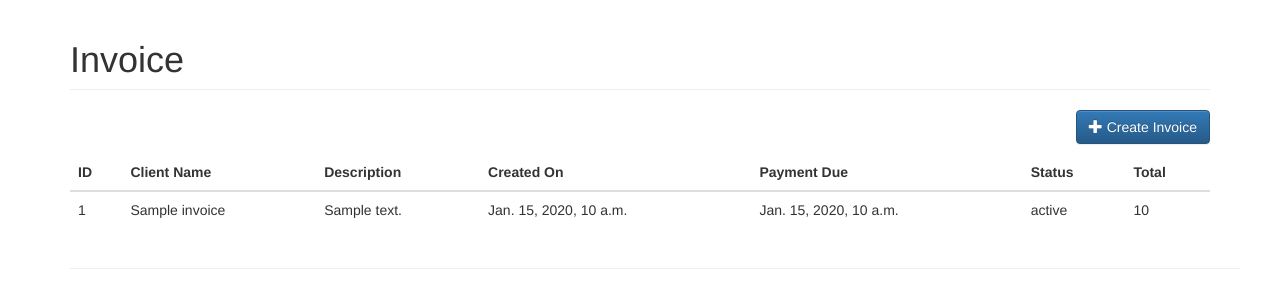
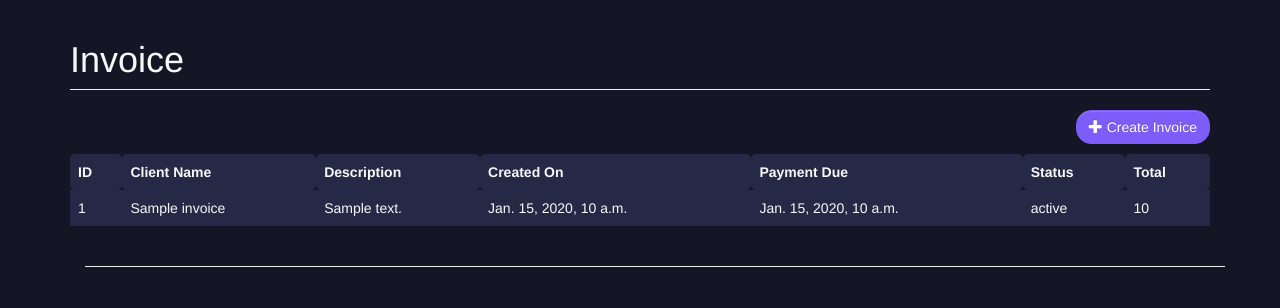
Before and after one commit to oderao/invoicing, a Django app: template invoiceapp/invoice/templates/invoice/invoice_list.html in a window 1280 px wide. Shown: the top 308 px of the page. Run offline with Django 3.2, Linux system fonts and the light colour scheme; the template is opened without the code that fills it: most values are stand-ins (such as "Sample title", 1, 10 or a date in 2020); some libraries are stand-ins or nearby versions.

Commit message:
redesign list invoice and create invice page calculate payment due date minor fixes and performance enhancements

```diff
--- a/invoiceapp/invoice/templates/invoice/base.html
+++ b/invoiceapp/invoice/templates/invoice/base.html
@@ -10,9 +10,37 @@
 
     <!-- Optional theme -->
     <link rel="stylesheet" href="https://cdn.jsdelivr.net/npm/bootstrap@3.3.7/dist/css/bootstrap-theme.min.css" integrity="sha384-rHyoN1iRsVXV4nD0JutlnGaslCJuC7uwjduW9SVrLvRYooPp2bWYgmgJQIXwl/Sp" crossorigin="anonymous">
+    <style>
+      .table thead tr th {
+        border-bottom: 0px  !important;
+        border-top: 0px red solid !important;
+        border-radius: 5px !important;
 
+    }
+    .table thead>tr>th,.table tbody>tr>th,.table tfoot>tr>th,.table thead>tr>td,.table tbody>tr>td,.table tfoot>tr>td{
+      padding:8px;
+      line-height:1.428571429;
+      vertical-align:top;
+      background: #252945 !important;
+      border: 1px #252945!important;
+      border-radius:px !important;
+   }
+   input>{
+     background-color: #252945;
+     color:white
+   }
+   .form-control{
+    border:0px !important;
+    background-color: #252945 !important;
+    color: #f8f8fb !important;
+
+  }
+  .modal-content{
+    border:0px !important;
+  }
+  </style>
   </head>
-  <body>
+  <body style = "background-color:#141625;">
 
     <div class="container">
       {% block content %}
--- a/invoiceapp/invoice/templates/invoice/create_invoice.html
+++ b/invoiceapp/invoice/templates/invoice/create_invoice.html
@@ -4,6 +4,7 @@
     <meta charset="utf-8">
     <meta name="viewport" content="width=device-width, initial-scale=1, shrink-to-fit=no">
     <link rel="stylesheet" href="https://stackpath.bootstrapcdn.com/bootstrap/4.1.3/css/bootstrap.min.css" integrity="sha384-MCw98/SFnGE8fJT3GXwEOngsV7Zt27NXFoaoApmYm81iuXoPkFOJwJ8ERdknLPMO" crossorigin="anonymous">
+
     <title>Storage 24</title>
   </head>
   <body>
--- a/invoiceapp/invoice/templates/invoice/invoice_list.html
+++ b/invoiceapp/invoice/templates/invoice/invoice_list.html
@@ -1,16 +1,17 @@
 {% extends 'invoice/base.html' %}
 
 {% block content %}
-  <h1 class="page-header">Invoice</h1>
+
+  <h1 class="page-header" style="color:#f8f8fb">Invoice</h1>
   <p style="float:right;">
-    <button type="button" class="btn btn-primary js-create-invoice">
+    <button type="button" class="btn btn-primary js-create-invoice" style="background:#7c5dfa; border-radius:15px; border-color:#7c5dfa">
       <span class="glyphicon glyphicon-plus"></span>
       Create Invoice
     </button>
   </p>
-  <table class="table" id="invoice-table">
-    <thead>
-      <tr>
+  <table class="table table-dark borderless table-hover " id="invoice-table">
+    <thead class="thead-dark">
+      <tr style="color:#f8f8fb;">
         <th>ID</th>
         <th>Client Name</th>
         <th>Description</th>
@@ -22,7 +23,7 @@
     </thead>
     <tbody>
       {% for invoice in invoices %}
-        <tr>
+        <tr style="color:#f8f8fb;">
           <td>{{ invoice.id }}</td>
           <td>{{ invoice.clientName }}</td>
           <td>{{ invoice.description }}</td>
@@ -39,23 +40,23 @@
     </tbody>
   </table>
   <div class="container">
-    <div class="row">
+    <div>
       <div class="col-8">
         <hr class="mt-0 mb-4">
         <div class="modal fade" id="invoice_modal">
           <div class="modal-dialog">
             <div class="modal-content">
-              <form method="POST" >
+              <form method="POST" style="background-color: #141625; color:#f8f8fb; padding:25px;" >
                   {% csrf_token %}
-                  <div style="padding-bottom: 18px;font-size : 24px;">Bill From</div>
+                  <div style="padding-bottom: 18px;font-size : 24px; color:#7c5dfa;">Bill From</div>
 
                   <div style=" margin-left: 0; margin-right: 1%; width: 100%;">Street Address<br/>
-                      <input  type="text" id="from_street_address" name="from_street_address"  class="form-control"/>
+                      <input type="text" id="from_street_address" name="from_street_address"  class="form-control"/>
                   </div>
 
                   <div style="display: flex; padding-bottom: 18px;">
                       <div style=" margin-left: 0; margin-right: 1%; width: 49%;">City<br/>
-                          <input  type="text" id="from_city" name="from_city" style="max-width: 100%;" class="form-control"/>
+                          <input type="text" id="from_city" name="from_city" style="max-width: 100%;" class="form-control"/>
                       </div>
                       <div style=" margin-left: 0; margin-right: 1%; width: 49%;">Post Code<br/>
                           <input  type="text" id="from_post_code" name="from_post_code" style="max-width: 100%;" class="form-control"/>
@@ -302,7 +303,7 @@
                           </select>
                       </div>
                   </div>
-                  <div style="padding-bottom: 18px;font-size : 24px;">Bill To</div>
+                  <div style="padding-bottom: 18px;font-size : 24px; color:#7c5dfa">Bill To</div>
 
                   <div style="padding-bottom: 18px;">Clients Name<br/>
                       <input  type="text" id="client_name" name="client_name" style="" class="form-control"/>
@@ -569,9 +570,13 @@
                       <div style=" margin-left: 0; margin-right: 1%; width: 49%;">Issue Date<br/>
                           <input  type="date" id="issue_date" name="issue_date" style="max-width: 100%;" class="form-control"/>
                       </div>
-                      <div style=" margin-left: 1%; margin-right: 0; width: 49%;">Payment Date<br/>
-                          <input  type="date" id="due_date" name="due_date" style="max-width: 100%;" class="form-control"/>
+                      <div style=" margin-left: 1%; margin-right: 0; width: 49%;">Payment Terms<br/>
+                          <input placeholder="Number of Days"  type="number" id="due_date" name="due_date" style="max-width: 100%;" class="form-control"/>
                       </div>
+
+                  </div>
+                  <div style=" margin-left: 0; margin-right: 1%; width: 100%;">Project Description<br/>
+                    <input type="text" id="description" name="description"  class="form-control"/>
                   </div>
                   <div style="padding-bottom: 18px;font-size : 24px;">Item Details
                   </div>
@@ -599,14 +604,17 @@
                   </div>
 
                   <div style = "display:flex; padding-bottom: 18px;">
-                      <button type="button" id="add_item">Add New Item</button>
-                      <span class="glyphicon glyphicon-plus"></span>
+                      <button type="button" id="add_item" style="color:white;border-radius:15px; border-color:#252945; background:#252945; width:100%;">
+                        <span class="glyphicon glyphicon-plus"></span>
+                        Add New Item
+                      </button>
+
                       <br>
                   </div>
                   <div style="display: flex; padding-bottom: 18px;">
-                      <button type="reset" style=" margin-left: 1%; margin-right: 0; width: 49%;">Discard</button>
-                      <button  id="save_as_draft" name="save_as_draft" style=" margin-left: 1%; margin-right: 0; width: 49%;">Save as Draft</button>
-                      <button type="submit" id = "save_main" name = "save_main" style=" margin-left: 1%; margin-right: 0; width: 49%;" class="btn btn-success">Save & Send</button>
+                      <button type="button" id="discard" style=" margin-left: 1%; margin-right: 0; width: 49%; color:black;border-radius:15px; border-color:#f8f8fb; background:#f8f8fb">Discard</button>
+                      <button  id="save_as_draft" name="save_as_draft" style=" margin-left: 1%; margin-right: 0; width: 49%; border-radius:15px; border-color:#252945; background:#252945">Save as Draft</button>
+                      <button type="submit" id = "save_main" name = "save_main" style=" margin-left: 1%; margin-right: 0; width: 49%; border-radius:15px; border-color:#7c5dfa; background:#7c5dfa" class="btn btn-success">Save & Send</button>
 
                   </div>
                 </form>
@@ -617,11 +625,14 @@
       </div>
     </div>
   </div>
-  <script src="http://ajax.googleapis.com/ajax/libs/jquery/1.9.1/jquery.min.js">
+<script src="http://ajax.googleapis.com/ajax/libs/jquery/1.9.1/jquery.min.js">
 </script>
 <script>
     $('.js-create-invoice').click(function(){
         $('#invoice_modal').modal('show');
+    })
+    $('#discard').click(function(){
+        $('#invoice_modal').modal('hide');
     })
     $('#item_total_hidden').hide()
     $('#add_item').click(function(){
```
Also changed, not shown: invoiceapp/invoice/models.py (+4 -5 lines), invoiceapp/invoice/views.py (+7 -3 lines), 1 other file.
